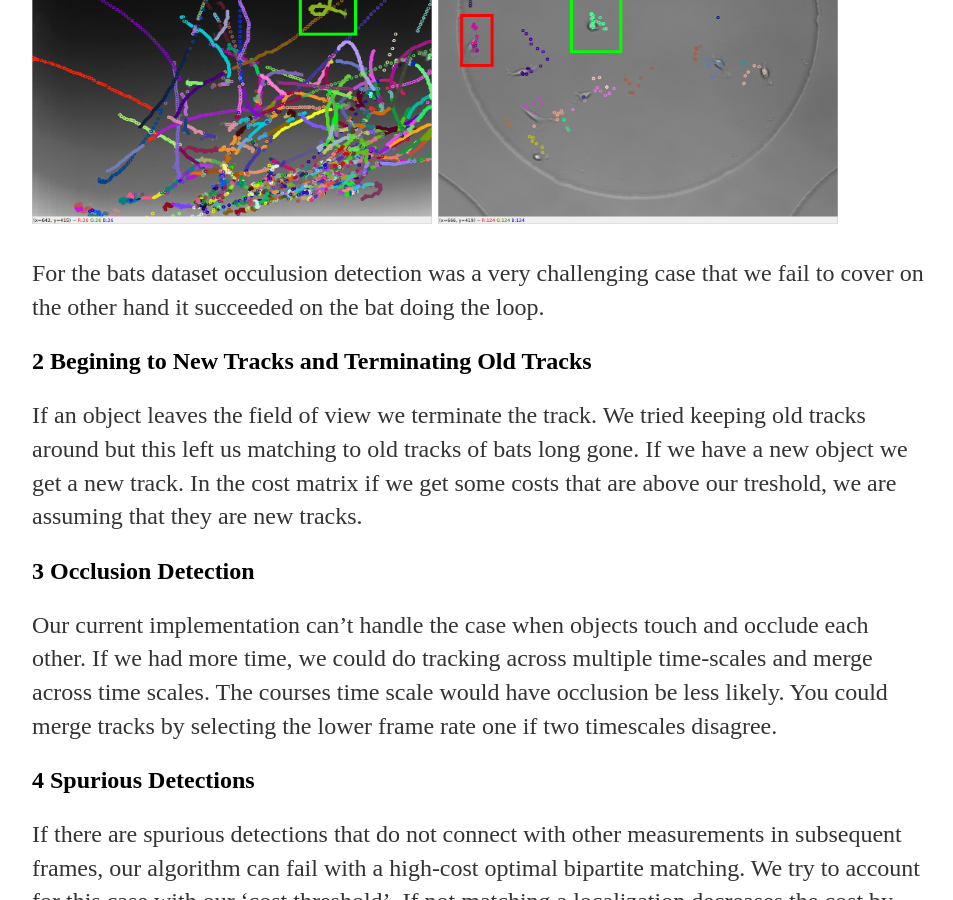
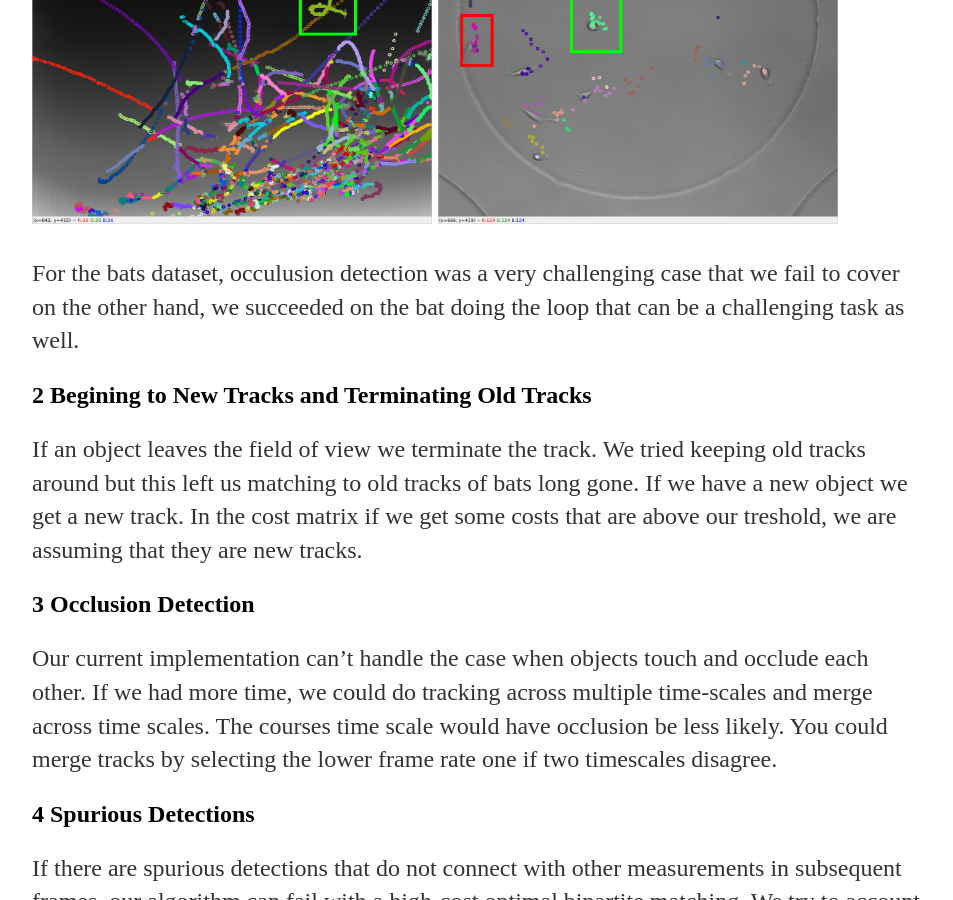
Before and after one commit to kubraeryilmaz/kubraeryilmaz.github.io, a Jekyll site: the page built from _posts/2021-04-09-CS585-HW3.md, in a window 1280 px wide and 900 px high, scrolled down 4075 px. Shown: the whole window, without its empty margins (160-1113 px from the left). Built offline with Jekyll 4.4.1, drawn with Linux system fonts in a browser that asks for light colours.

Commit message:
Update 2021-04-09-CS585-HW3.md

```diff
--- a/_posts/2021-04-09-CS585-HW3.md
+++ b/_posts/2021-04-09-CS585-HW3.md
@@ -59,7 +59,7 @@ Challenging situations that our tracker succeeds(green) and fails(red):
 ![Bat analysis](/pics/hw5_writeup_files/bat_analysis.png 'Bat Analysis Success and Fail'){:height="400px" width="400px"}
 ![Cell analysis_3](/pics/hw5_writeup_files/cell_analysis.png 'Cell Analysis'){:height="400px" width="400px"}
 
-For the bats dataset occulusion detection was a very challenging case that we fail to cover on the other hand it succeeded on the bat doing the loop.
+For the bats dataset, occulusion detection was a very challenging case that we fail to cover on the other hand, we succeeded on the bat doing the loop that can be a challenging task as well.
 
 
 2 Begining to New Tracks and Terminating Old Tracks
```
